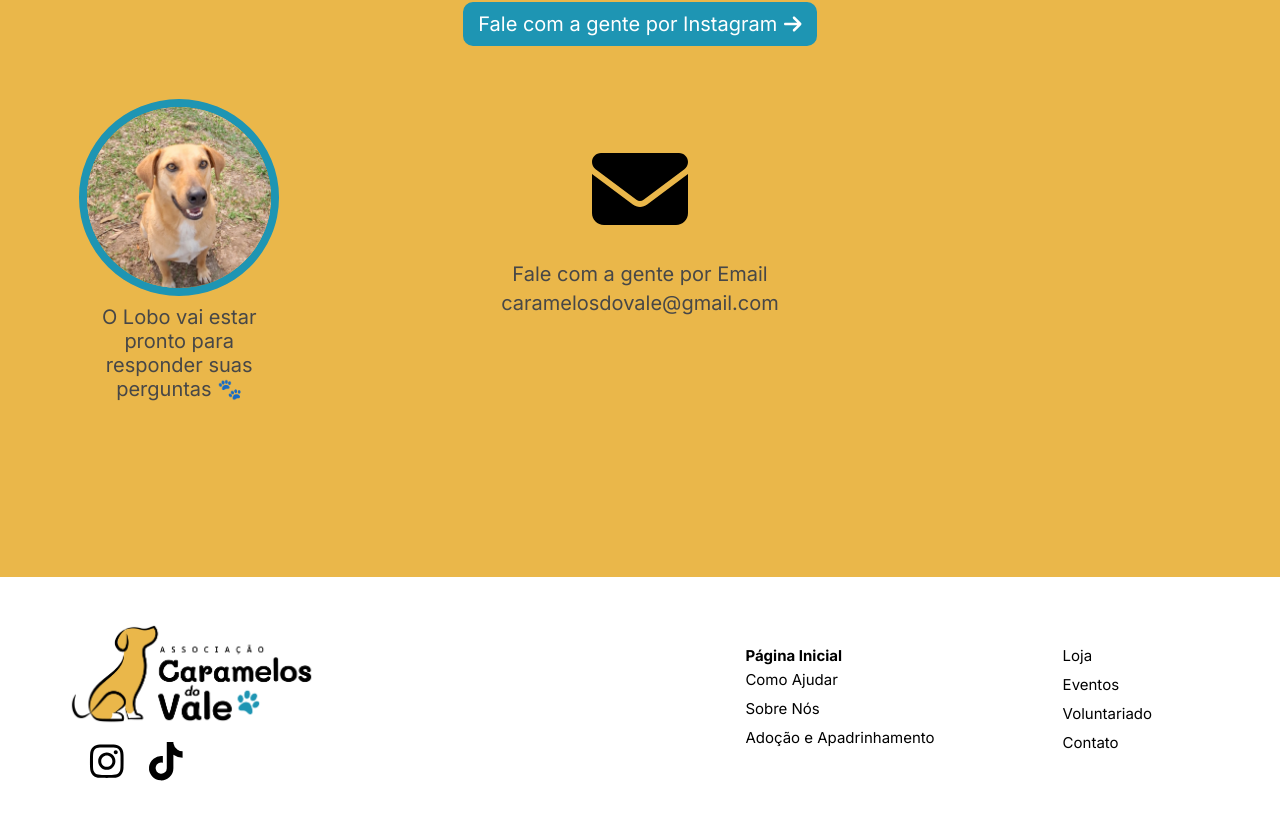
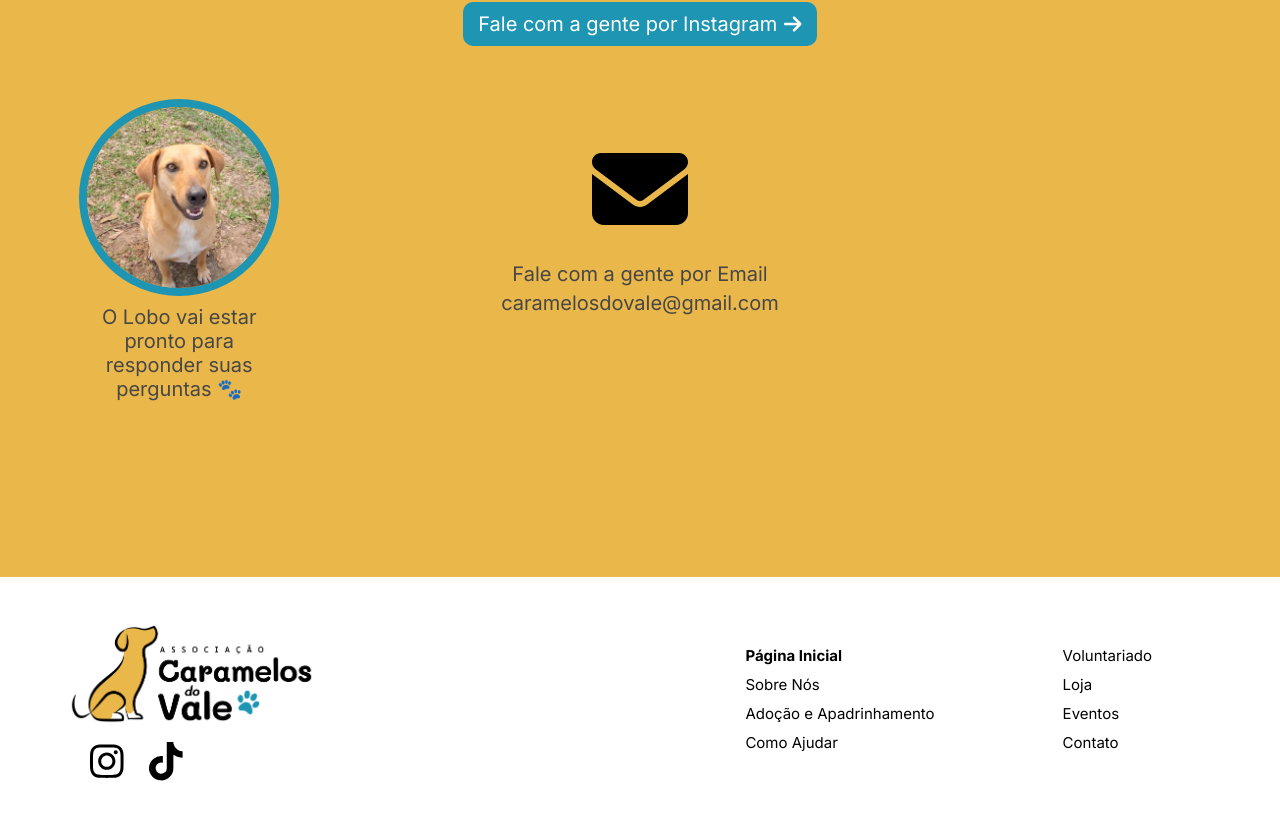
Before and after one commit to dudatoneto/caramelos-do-vale-website-backup, a React (Vite) app: page /contact in a window 1280 px wide. Shown: the part 789-1608 px from the top of the page. Built offline with nearby package versions, Linux system fonts and the light colour scheme.

Commit message:
reorder pages (header and footer) and optimize footer

```diff
--- a/src/components/Footer.jsx
+++ b/src/components/Footer.jsx
@@ -4,6 +4,17 @@ import { FontAwesomeIcon } from "@fortawesome/react-fontawesome";
 import { faInstagram, faTiktok } from "@fortawesome/free-brands-svg-icons";
 
 const Footer = () => {
+  const navLinks = [
+    { path: "/", label: "Página Inicial", bold: true },
+    { path: "/about-us", label: "Sobre Nós" },
+    { path: "/for-adoption", label: "Adoção e Apadrinhamento" },
+    { path: "/donations", label: "Como Ajudar" },
+    { path: "/volunteering", label: "Voluntariado" },
+    { path: "/shop", label: "Loja" },
+    { path: "/events", label: "Eventos" },
+    { path: "/contact", label: "Contato" },
+  ];
+
   return (
     <footer>
       <div className="footer-left">
@@ -22,36 +33,17 @@ const Footer = () => {
         </div>
       </div>
       <div className="footer-right">
-        <nav className="nav-footer">
-          <b>
-            <Link to="/" className="link nav-footer-link">
-              Página Inicial
-            </Link>
-          </b>
-          <Link to="/donations" className="link nav-footer-link">
-            Como Ajudar
-          </Link>
-          <Link to="/about-us" className="link nav-footer-link">
-            Sobre Nós
-          </Link>
-          <Link to="/for-adoption" className="link nav-footer-link">
-            Adoção e Apadrinhamento
-          </Link>
-        </nav>
-        <nav className="nav-footer">
-          <Link to="/shop" className="link nav-footer-link">
-            Loja
-          </Link>
-          <Link to="/events" className="link nav-footer-link">
-            Eventos
-          </Link>
-          <Link to="/volunteering" className="link nav-footer-link">
-            Voluntariado
-          </Link>
-          <Link to="/contact" className="link nav-footer-link">
-            Contato
-          </Link>
-        </nav>
+        {[0, 4].map((startIndex) => (
+          <nav key={startIndex} className="nav-footer">
+            {navLinks
+              .slice(startIndex, startIndex + 4)
+              .map(({ path, label, bold }) => (
+                <Link key={path} to={path} className="link nav-footer-link">
+                  {bold ? <b>{label}</b> : label}
+                </Link>
+              ))}
+          </nav>
+        ))}
       </div>
     </footer>
   );
--- a/src/components/Header.jsx
+++ b/src/components/Header.jsx
@@ -5,12 +5,12 @@ import { faBars, faXmark } from "@fortawesome/free-solid-svg-icons";
 
 const Header = ({ menuToggleHandler, mobileMenu, currentLocation }) => {
   const navLinks = [
-    { path: "/donations", label: "Como Ajudar" },
     { path: "/about-us", label: "Sobre Nós" },
     { path: "/for-adoption", label: "Adoção e Apadrinhamento", isParent: true },
+    { path: "/donations", label: "Como Ajudar" },
+    { path: "/volunteering", label: "Voluntariado" },
     { path: "/shop", label: "Loja" },
     { path: "/events", label: "Eventos" },
-    { path: "/volunteering", label: "Voluntariado" },
     { path: "/contact", label: "Contato" },
   ];
 
```
